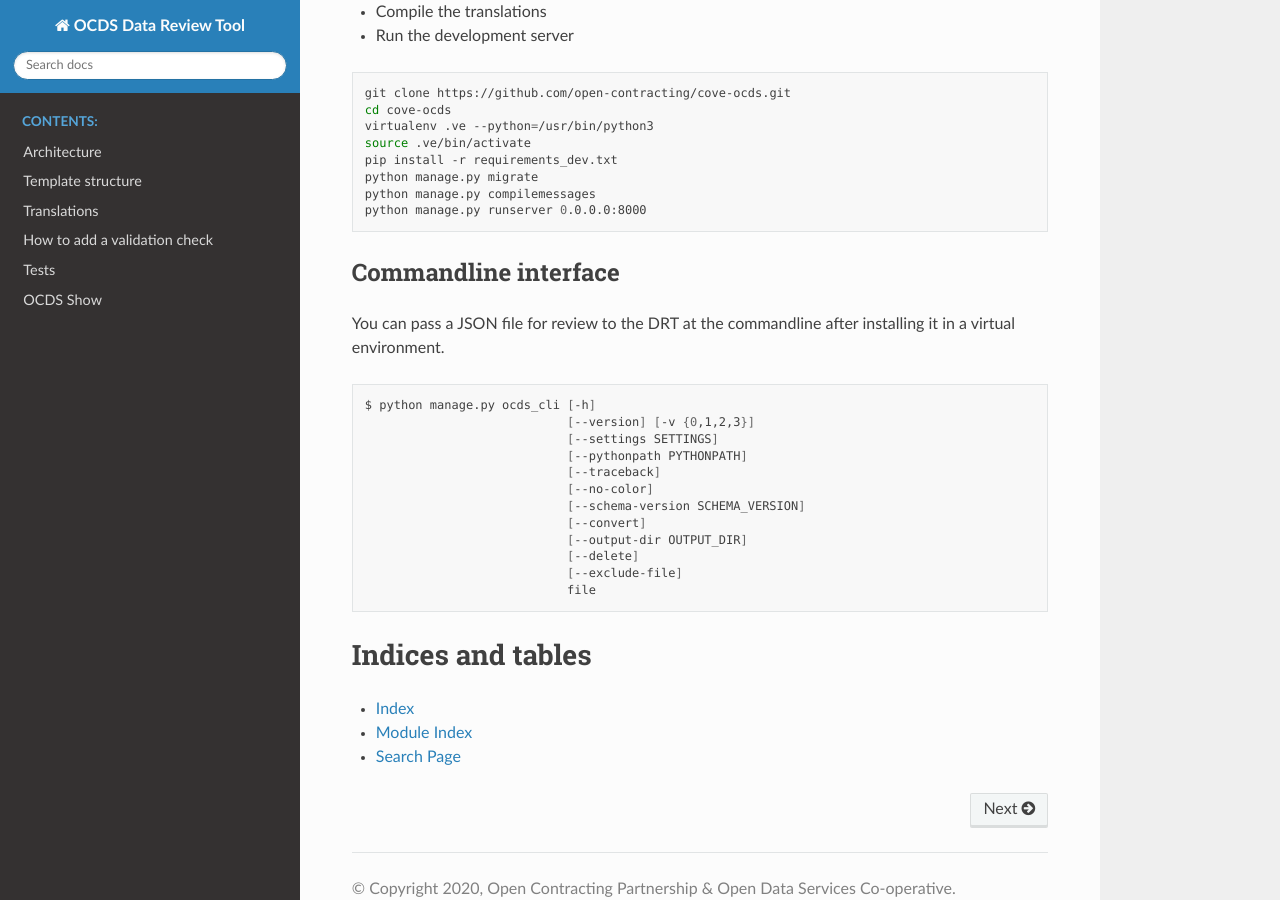
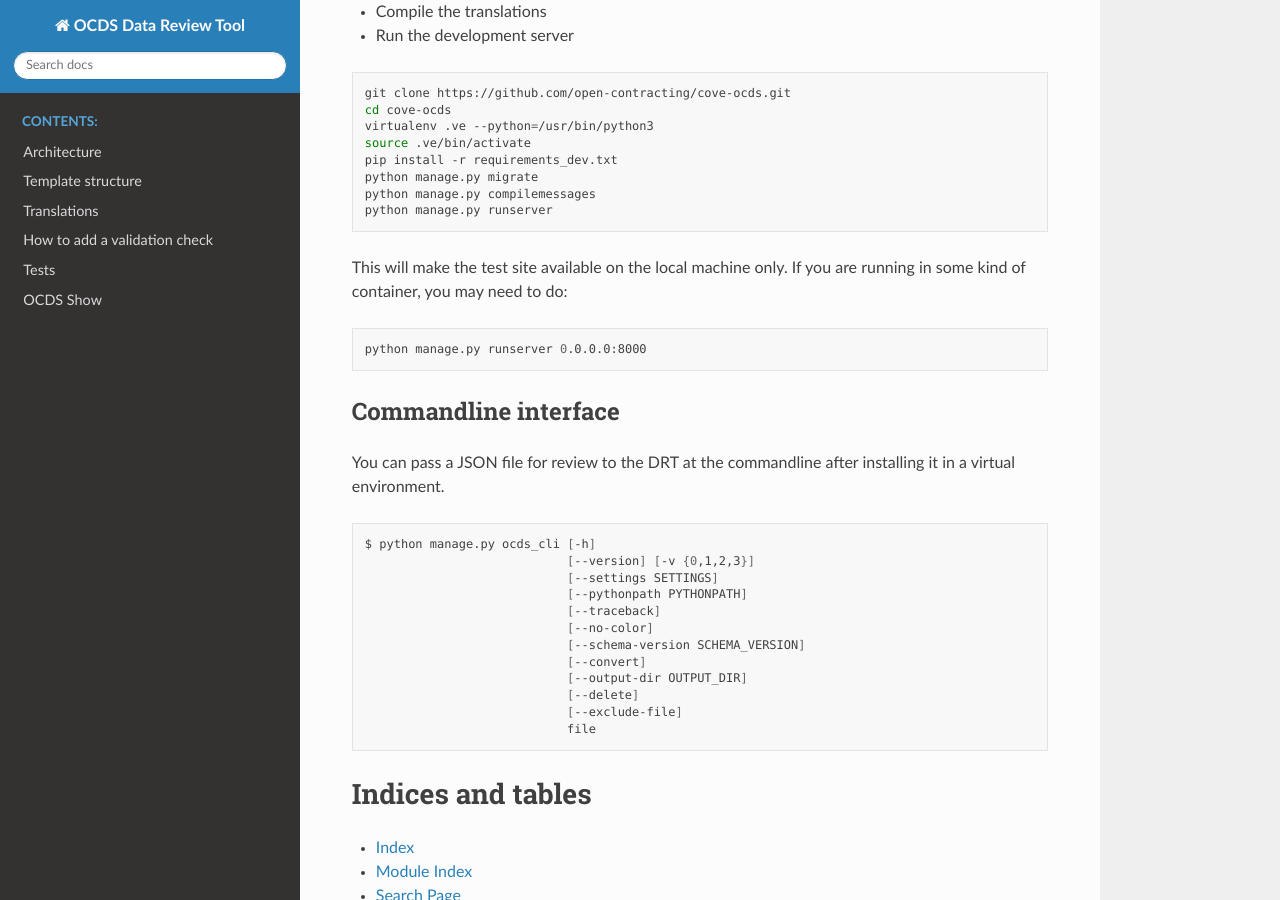
Before and after one commit to spendnetwork/silvereye, a Sphinx documentation site: the page built from docs/index.rst, in a window 1280 px wide and 900 px high, scrolled down 960 px. Built offline with Sphinx 7.4.7 and the Read the Docs theme 2.0.0, drawn with Linux system fonts in a browser that asks for light colours.

Commit message:
Docs - explain passing a port to Django

```diff
--- a/docs/index.rst
+++ b/docs/index.rst
@@ -39,8 +39,13 @@ Running it locally
     pip install -r requirements_dev.txt
     python manage.py migrate
     python manage.py compilemessages
+    python manage.py runserver
+
+This will make the test site available on the local machine only. If you are running in some kind of container, you may need to do:
+
+.. code:: bash
+
     python manage.py runserver 0.0.0.0:8000
-
 
 Commandline interface
 ---------------------
```
